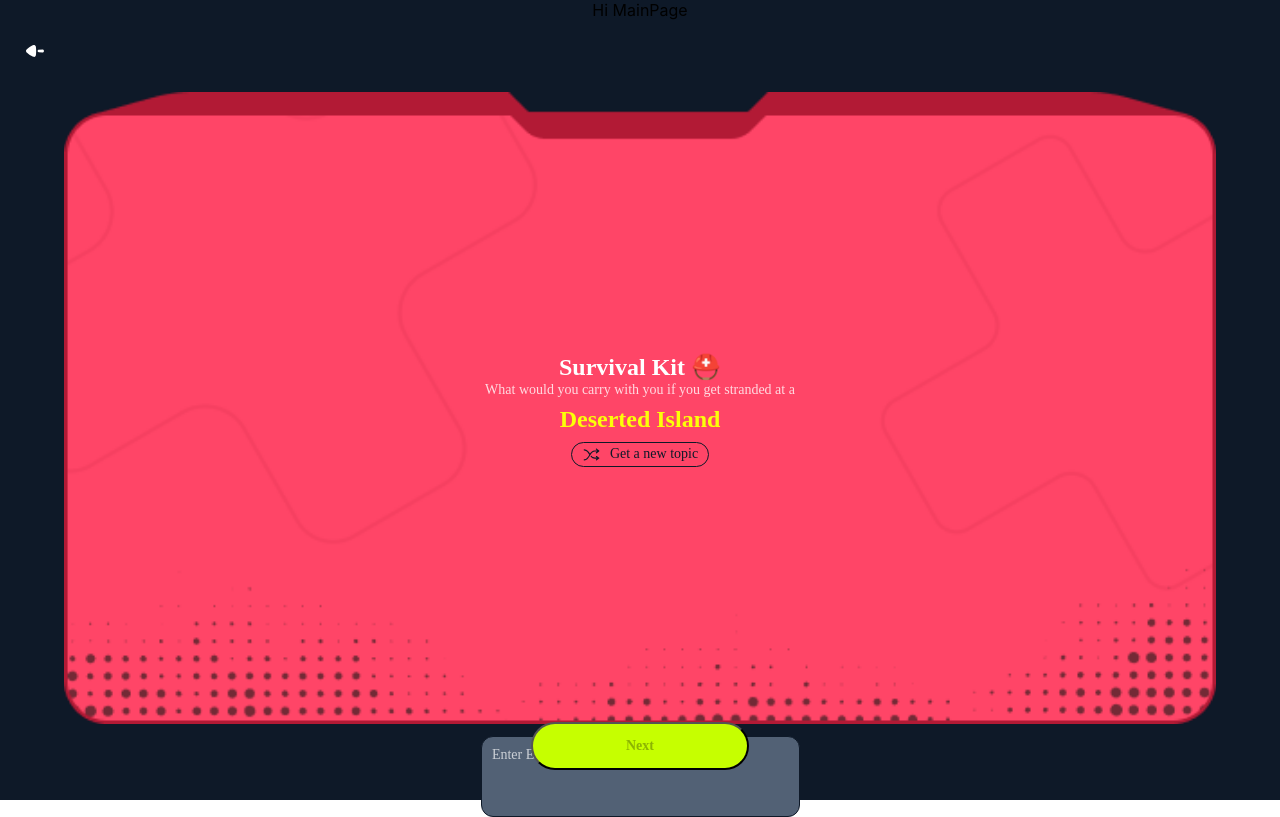
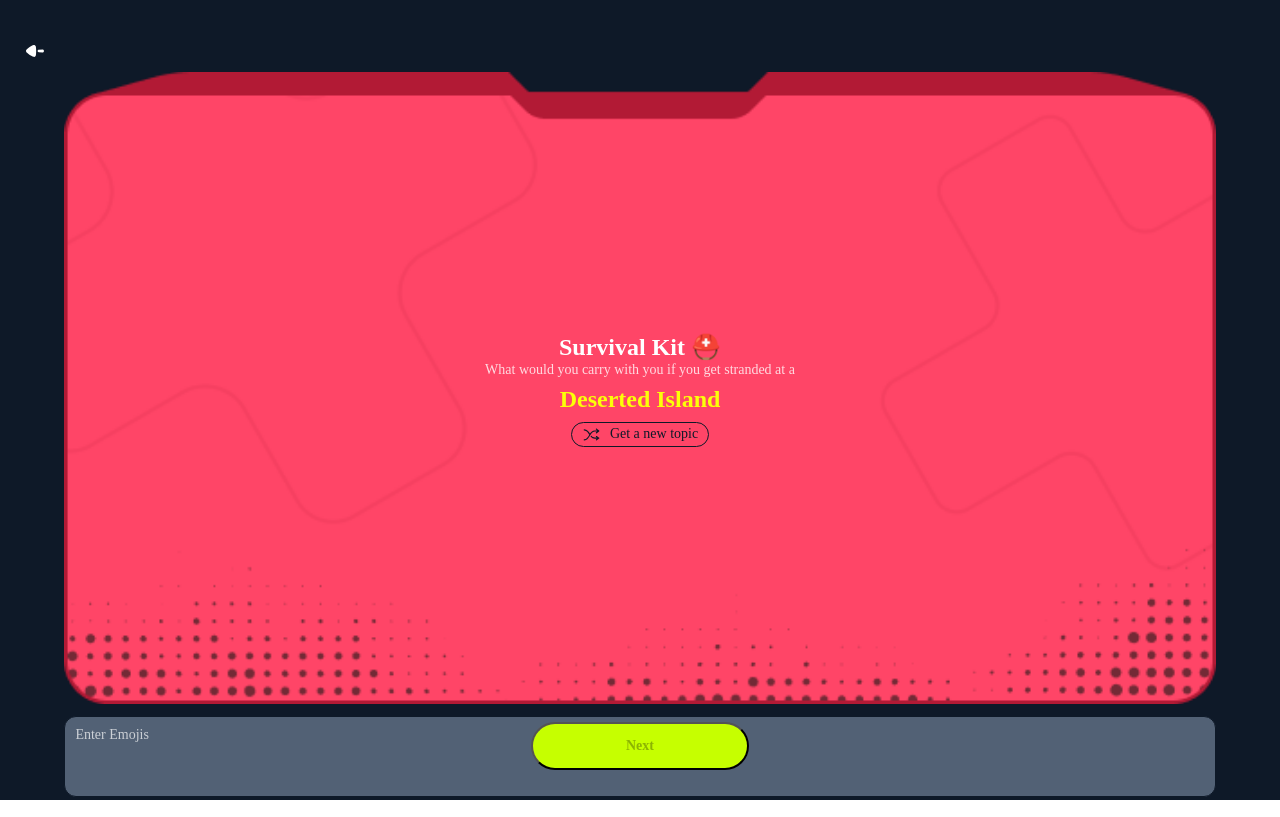
Before and after one commit to Abhirajkar27/Survival_Kit, a React (Create React App) app: page / in a window 1280 px wide. Both pictures are taken after a click on the button "Start". Built offline with nearby package versions, Linux system fonts and the light colour scheme.

Commit message:
survival Kit

```diff
--- a/src/Pages/MainPage/MainPage.css
+++ b/src/Pages/MainPage/MainPage.css
@@ -97,8 +97,9 @@
 }
 
 .survival_area {
-  width: 19.9375rem;
-  height: 5.0625rem;
+  width: 90vw;
+  /* height: 5.0625rem; */
+  height: 10.2vh;
   flex-shrink: 0;
   border-radius: var(--large, 0.75rem);
   border: 1px solid var(--Dark-Dark--100, #0e1928);
--- a/src/Pages/MainPage/MainPage.jsx
+++ b/src/Pages/MainPage/MainPage.jsx
@@ -8,7 +8,6 @@ const MainPage = (props) => {
 
   return (
     <div className='SK_MainPage'>
-      Hi MainPage
       <svg onClick={props.onClose} className='SK_bk_Btn' xmlns="http://www.w3.org/2000/svg" width="24" height="24" viewBox="0 0 24 24" fill="none">
         <path fill-rule="evenodd" clip-rule="evenodd" d="M13.165 11.9934L13.1634 11.6393C13.1513 10.2348 13.0666 8.98174 12.9206 8.18763C12.9206 8.17331 12.7613 7.38572 12.6599 7.12355C12.5006 6.74463 12.2126 6.42299 11.8515 6.2192C11.5624 6.0738 11.2592 6 10.9417 6C10.6922 6.01157 10.2806 6.13714 9.98692 6.24242L9.74283 6.33596C8.12612 6.97815 5.03561 9.07656 3.85199 10.3598L3.76473 10.4495L3.37527 10.8698C3.12982 11.1915 3 11.5847 3 12.0077C3 12.3866 3.11563 12.7656 3.3469 13.0718C3.41614 13.171 3.52766 13.2983 3.62693 13.4058L4.006 13.8026C5.31046 15.1243 8.13485 16.9782 9.59883 17.5924C9.59883 17.6057 10.5086 17.9857 10.9417 18H10.9995C11.6639 18 12.2846 17.6211 12.6021 17.0086C12.6888 16.8412 12.772 16.5132 12.8352 16.2252L12.949 15.6813C13.0788 14.8067 13.165 13.465 13.165 11.9934ZM19.4967 13.5183C20.3269 13.5183 21 12.8387 21 12.0004C21 11.1622 20.3269 10.4825 19.4967 10.4825L15.7975 10.8097C15.1463 10.8097 14.6183 11.3417 14.6183 12.0004C14.6183 12.6581 15.1463 13.1912 15.7975 13.1912L19.4967 13.5183Z" fill="white" />
       </svg>
```
